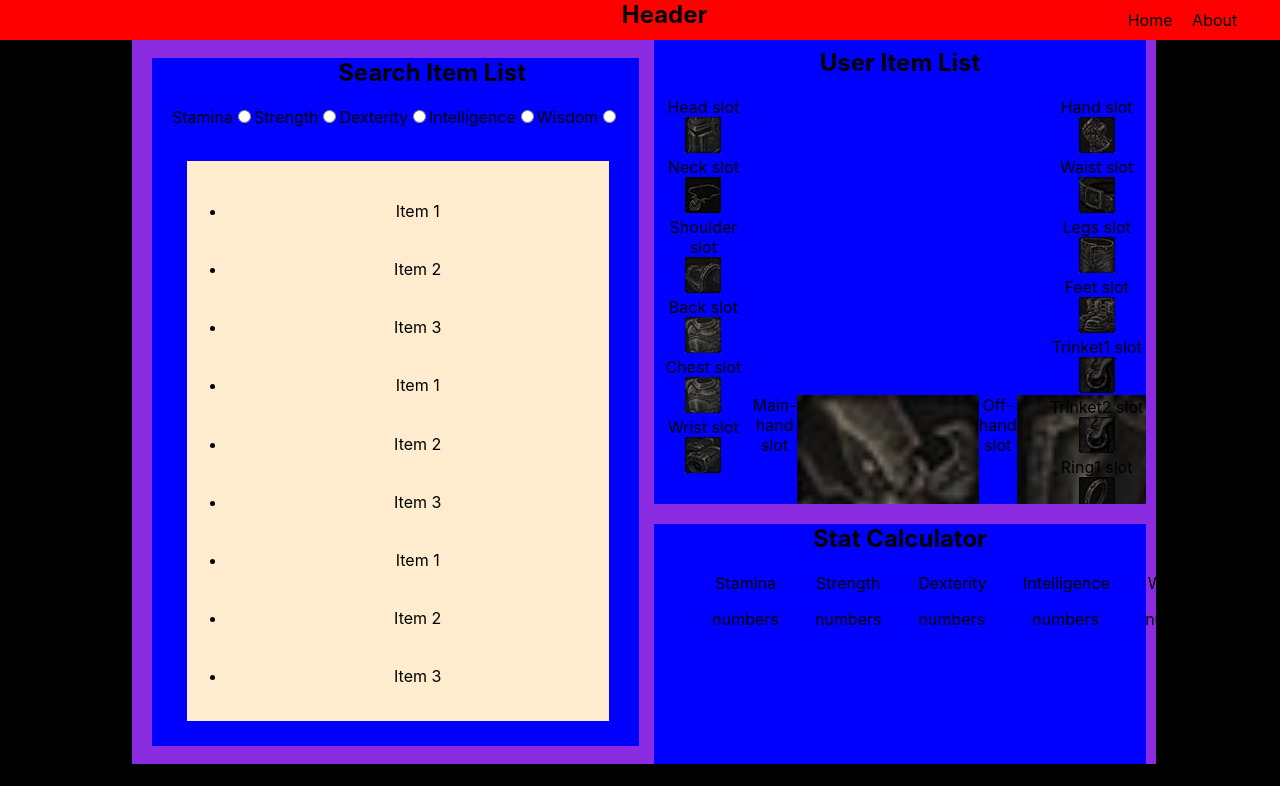
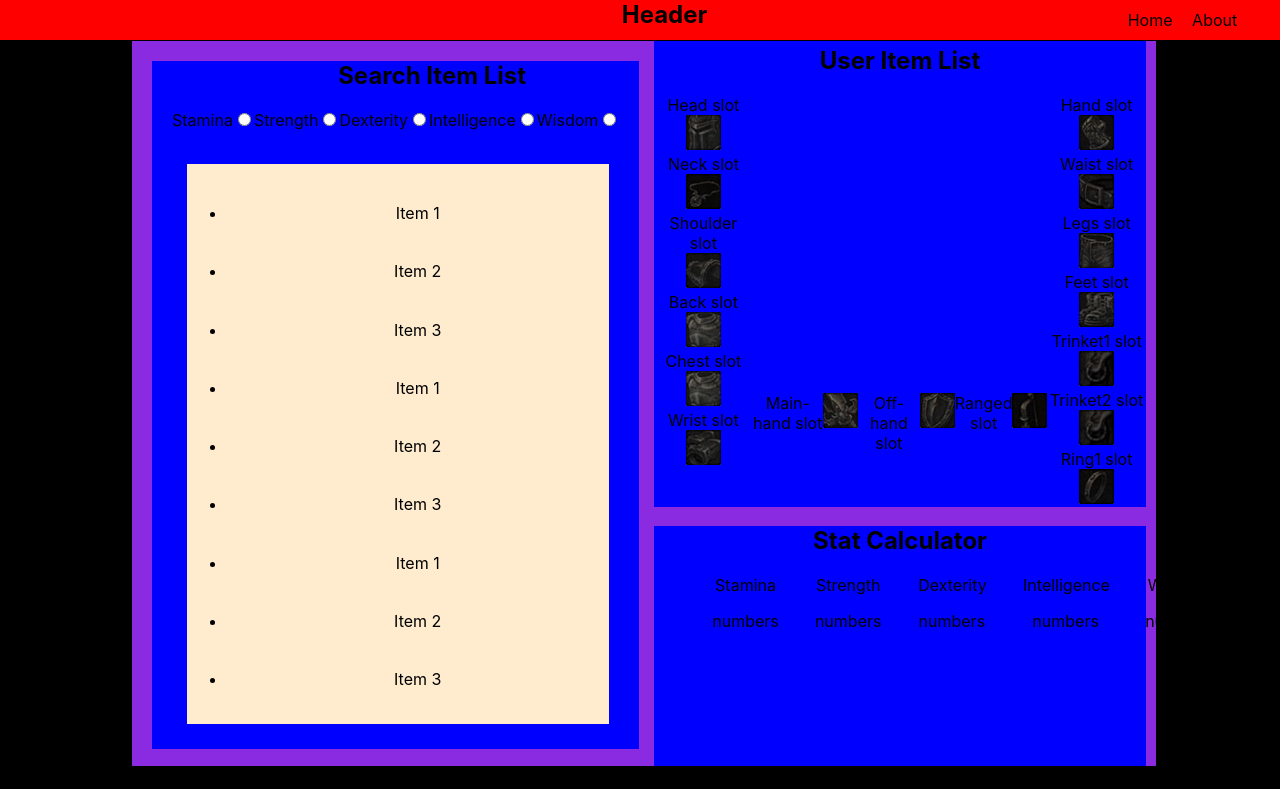
Before and after one commit to JStunning/capstone-project, a React (Create React App) app: page / in a window 1280 px wide. Built offline with nearby package versions, Linux system fonts and the light colour scheme; no server answers.

Commit message:
New day same project

```diff
--- a/src/components/App.css
+++ b/src/components/App.css
@@ -35,7 +35,7 @@ body {
 
 .container {
   background-color: black;
-  padding: 3% 5px 1.75% 5px;
+  padding: 3.2% 5px 1.75% 5px;
 }
 
 .container .SearchItemList {
@@ -79,6 +79,11 @@ body {
   grid-template-columns: 1fr 1fr;
 }
 
+.ItemLists img {
+  width: 35px;
+  height: 35px;
+}
+
 .ItemLists .UserItemList {
   margin: 0 2% 0 2%;
   background-color: blue;
@@ -87,7 +92,7 @@ body {
 
 .ItemLists .UserItemList h2 {
   margin: 0;
-  padding: 2% 0 0 0;
+  padding: 1% 0 0 0;
 }
 
 .ItemLists .UserItemList p {
--- a/src/components/SearchItemList.js
+++ b/src/components/SearchItemList.js
@@ -1,6 +1,8 @@
 import React from "react";
+import PropTypes from "prop-types";
 
 function SearchItemList(props) {
+  console.log("SearchItemList props ", props.itemList[0])
   return (
     <React.Fragment>
       <div className='SearchItemList'>
@@ -45,4 +47,8 @@ function SearchItemList(props) {
   )
 }
 
+SearchItemList.propTypes = {
+  itemList: PropTypes.array
+};
+
 export default SearchItemList;
```
Also changed, not shown: 1 other file (tests, documents, lock files or other folders).
